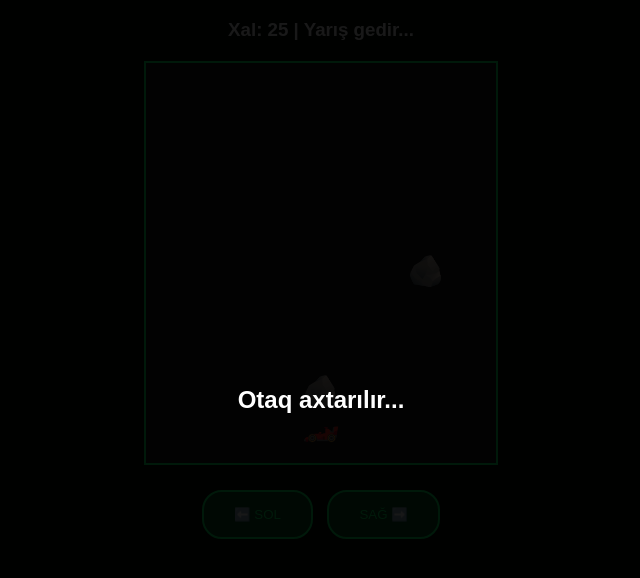
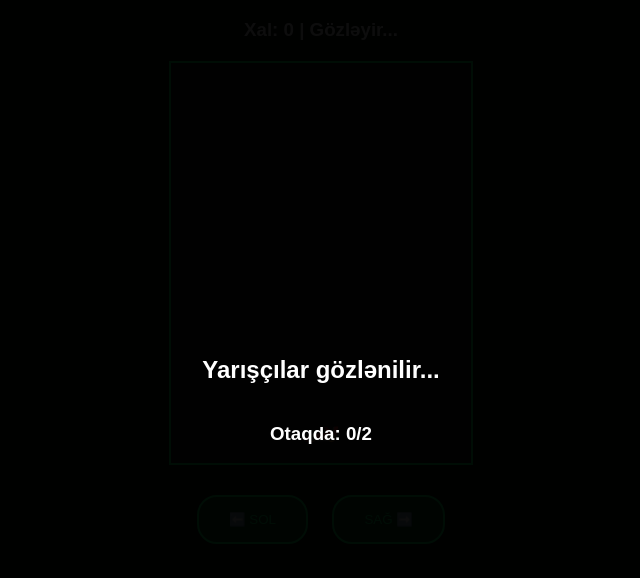
Before and after one commit to xeyalamanov121-commits/Bearbee, a website: page multi_car.html in a window 1280 px wide. Shown: the whole page, without its empty margins (319-959 px from the left). Drawn offline with nearby package versions, Linux system fonts and the light colour scheme; no server answers.

Commit message:
Update multi_car.html

```diff
--- a/multi_car.html
+++ b/multi_car.html
@@ -2,21 +2,24 @@
 <html lang="az">
 <head>
     <meta charset="UTF-8">
-    <meta name="viewport" content="width=device-width, initial-scale=1.0">
-    <title>Bearbee Global Yarış</title>
+    <title>Bearbee Növbəli Yarış</title>
     <script src="https://cdn.socket.io/4.7.2/socket.io.min.js"></script>
     <style>
-        body { margin: 0; background: #020b05; color: #fff; text-align: center; font-family: sans-serif; overflow: hidden; }
-        .track { width: 350px; height: 400px; background: #111; margin: 20px auto; border: 2px solid #00ff66; position: relative; }
-        .car { font-size: 30px; position: absolute; bottom: 20px; transition: left 0.1s; transform: translateX(-50%); }
-        .obstacle { font-size: 30px; position: absolute; transform: translateX(-50%); }
-        .btn { padding: 15px 30px; background: #004d1a; color: #00ff66; border: 2px solid #00ff66; border-radius: 20px; cursor: pointer; margin: 5px; }
-        .screen { position: absolute; top:0; width: 100%; height: 100%; background: rgba(0,0,0,0.9); z-index: 10; display: flex; flex-direction: column; justify-content: center; align-items: center; }
+        body { margin: 0; background: #020b05; color: #fff; text-align: center; font-family: sans-serif; }
+        .screen { position: absolute; top:0; width: 100%; height: 100%; background: rgba(0,0,0,0.95); z-index: 20; display: flex; flex-direction: column; justify-content: center; align-items: center; }
+        .track { width: 300px; height: 400px; background: #111; margin: 20px auto; border: 2px solid #00ff66; position: relative; overflow: hidden; }
+        .car { font-size: 30px; position: absolute; bottom: 20px; transition: left 0.1s; transform: translateX(-50%); z-index: 5; }
+        .obstacle { font-size: 30px; position: absolute; transform: translateX(-50%); z-index: 2; }
+        .btn { padding: 15px 30px; background: #004d1a; color: #00ff66; border: 2px solid #00ff66; border-radius: 20px; cursor: pointer; margin: 10px; }
     </style>
 </head>
 <body>
-    <div id="wait-screen" class="screen"><h2>Otaq axtarılır...</h2></div>
-    <h3>Xal: <span id="score">0</span> | <span id="winner-msg">Yarış gedir...</span></h3>
+    <div id="wait-screen" class="screen">
+        <h2>Yarışçılar gözlənilir...</h2>
+        <h3 id="status-text">Otaqda: 0/2</h3>
+    </div>
+
+    <h3>Xal: <span id="score">0</span> | <span id="msg">Gözləyir...</span></h3>
     <div class="track" id="track">
         <div id="player" class="car" style="left: 50%;">🏎️</div>
     </div>
@@ -25,12 +28,14 @@
 
     <script>
         const socket = io("https://bearbee-production.up.railway.app");
-        let score = 0, playerPos = 50, isGameOver = false;
+        let score = 0, playerPos = 50, isGameOver = true;
         const player = document.getElementById('player');
 
-        socket.emit('joinGame', { username: "Oyunçu_" + Math.floor(Math.random()*100) });
-        socket.on('roomStarted', () => document.getElementById('wait-screen').style.display = 'none');
-        socket.on('gameResult', (msg) => { document.getElementById('winner-msg').innerText = msg; isGameOver = true; });
+        socket.emit('joinGame', { username: "Oyunçu_" + Math.floor(Math.random()*99) });
+
+        socket.on('roomUpdate', (c) => document.getElementById('status-text').innerText = "Otaqda: " + c + "/2");
+        socket.on('gameStarted', () => { document.getElementById('wait-screen').style.display = 'none'; isGameOver = false; });
+        socket.on('gameResult', (m) => { document.getElementById('msg').innerText = m; isGameOver = true; });
         socket.on('playerExploded', (id) => { if(id === socket.id) isGameOver = true; });
 
         function move(dir) {
@@ -44,7 +49,7 @@
             if(!isGameOver) { score++; document.getElementById('score').innerText = score; socket.emit('updateScore', score); }
         }, 200);
 
-        function spawn() {
+        setInterval(() => {
             if(isGameOver) return;
             let obs = document.createElement('div'); obs.className = 'obstacle'; obs.innerText = '🪨';
             let pos = [20, 50, 80][Math.floor(Math.random()*3)];
@@ -59,8 +64,7 @@
                 }
                 if (top > 400) { obs.remove(); clearInterval(fall); }
             }, 20);
-        }
-        setInterval(spawn, 1100);
+        }, 1100);
     </script>
 </body>
 </html>
```
